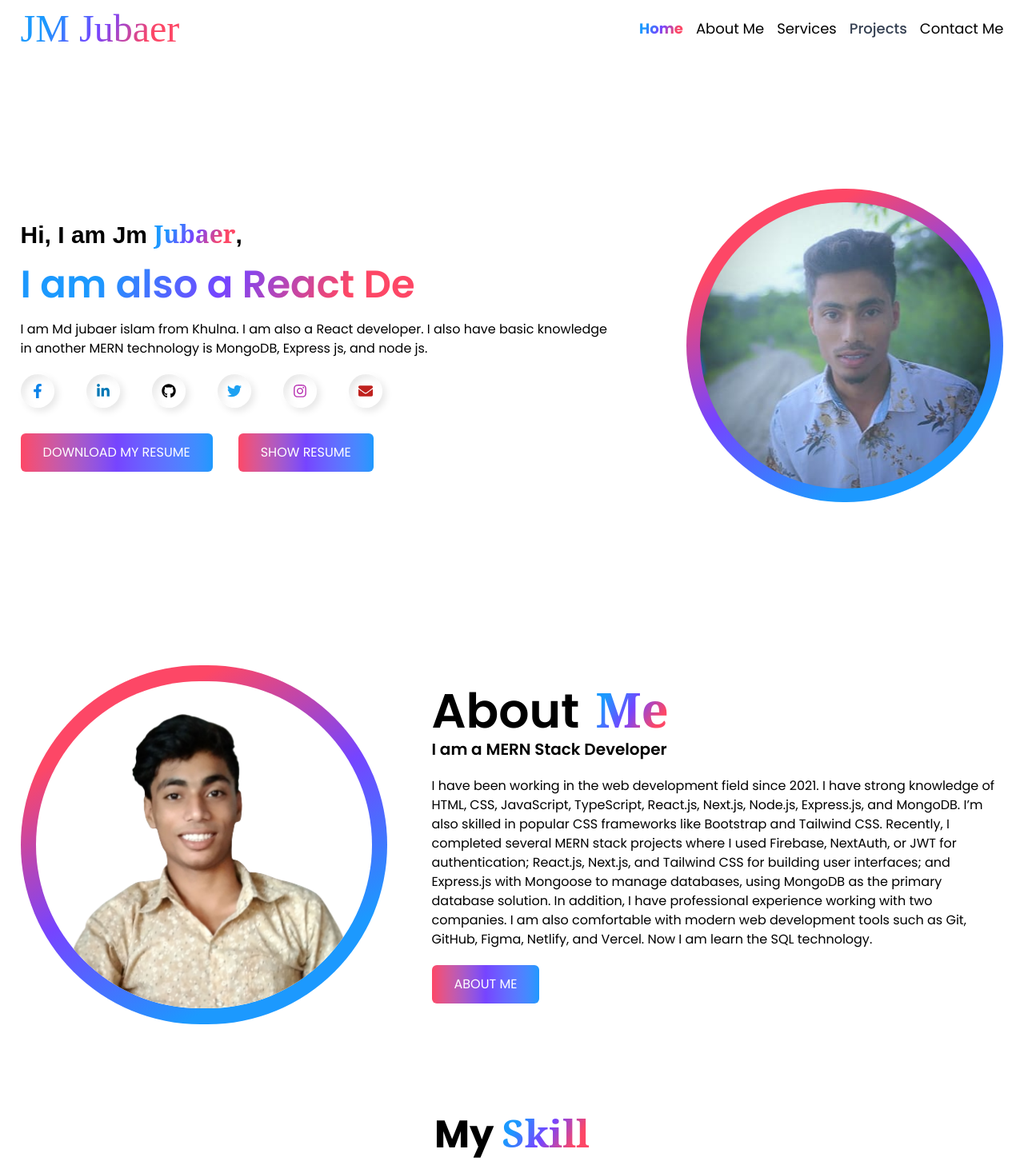
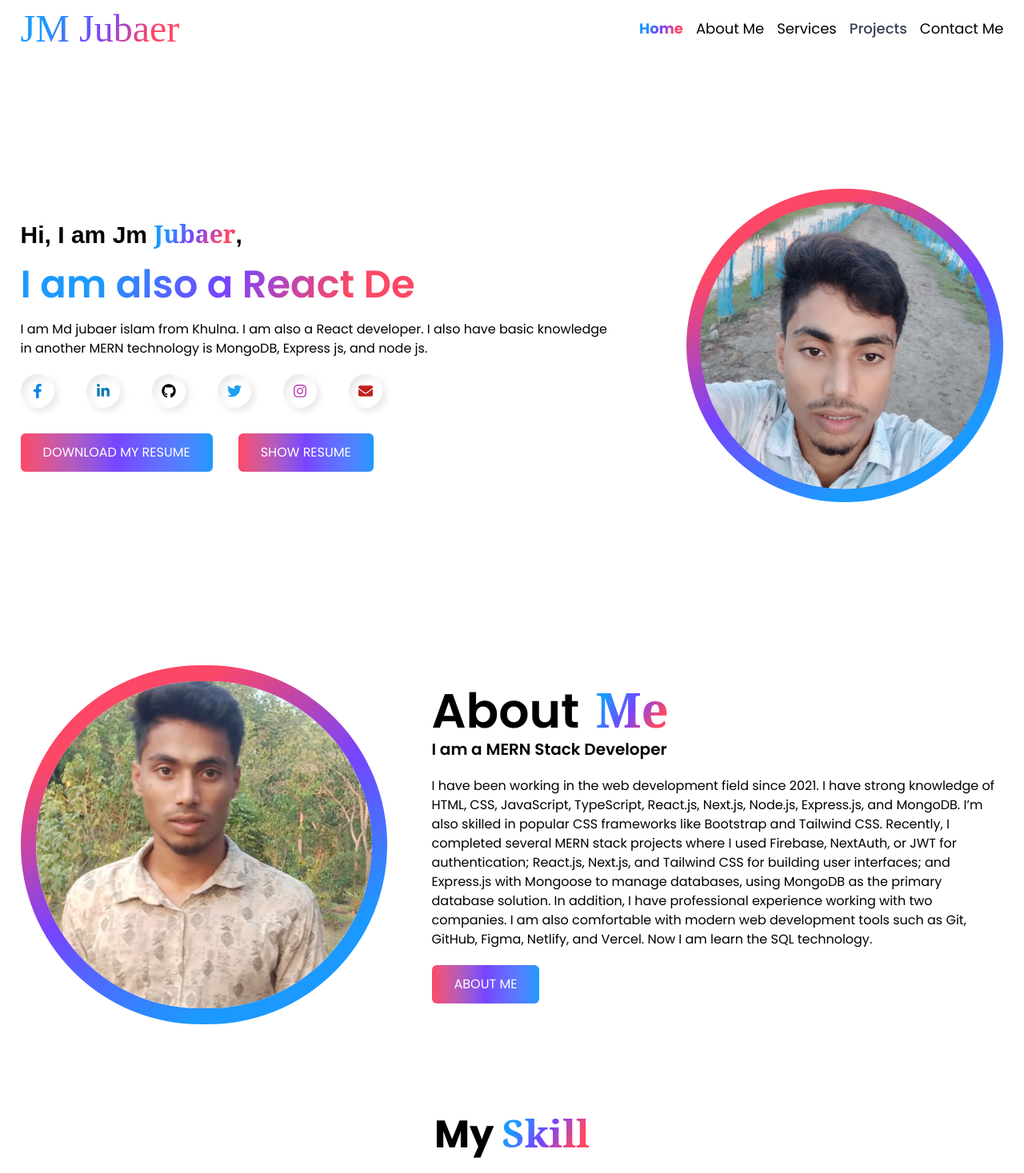
Before and after one commit to jmjubaer/jm-protfulio, a Next.js app: page / in a window 1280 px wide. Shown: the top 1467 px of the page at 80% size. Built offline with nearby package versions, Linux system fonts and the light colour scheme; no server answers; a web font is replaced by a local one.

Commit message:
fix some issue

```diff
--- a/src/app/globals.css
+++ b/src/app/globals.css
@@ -74,7 +74,7 @@ html {
     bottom: 0;
     transition: all linear 0.5s;
 }
-:where(.css-dev-only-do-not-override-1m63z2v).ant-tabs .ant-tabs-tab {
+.ant-tabs .ant-tabs-tab {
     font-size: 16px !important;
     font-weight: 700 !important;
 }
--- a/src/components/pages/home/About.tsx
+++ b/src/components/pages/home/About.tsx
@@ -1,5 +1,5 @@
 "use client";
-import image from "@/assets/my-image-2.png";
+import image from "@/assets/my-image-3.jpeg";
 import Button from "@/components/ui/Button";
 import Image from "next/image";
 const About = () => {
@@ -10,11 +10,13 @@ const About = () => {
             <div
                 data-aos='fade-right'
                 className='rounded-full mx-auto w-4/5 md:w-full bg_gradient col-span-2'>
-                <Image
-                    className='rounded-full w-[90%] h-[70vw] m-[5%] md:w-11/12 md:h-[32vw] md:m-[4.3%] bg-white object-cover'
-                    src={image}
-                    alt=''
-                />
+                <div className='rounded-full w-[90%] h-[70vw] m-[5%] md:w-11/12 md:h-[32vw] md:m-[4.3%] overflow-hidden'>
+                    <Image
+                        className=' bg-white w-full h-full object-cover scale-200 rotate-6 object-[-20px]'
+                        src={image}
+                        alt=''
+                    />
+                </div>
             </div>
             <div data-aos='fade-left' className='md:col-span-3'>
                 <h2 className='text-6xl font-semibold'>
--- a/src/components/pages/home/banner/index..tsx
+++ b/src/components/pages/home/banner/index..tsx
@@ -1,7 +1,8 @@
 "use client";
 import { TypeAnimation } from "react-type-animation";
 // import bg from "@/assets/my-image.png";
-import newImage from "@/assets/new.jpeg";
+// import newImage from "@/assets/new.jpeg";
+import newImage from "@/assets/my-image-4.jpg";
 
 import {
     FaFacebookF,
@@ -112,9 +113,9 @@ const Banner = () => {
                         <ShowResumeModal />
                     </div>
                 </div>
-                <div className='rounded-full bg_gradient mx-auto w-4/5 md:w-full order-1 md:order-3'>
+                <div className='rounded-full bg_gradient mx-auto w-4/5 md:w-full order-1 md:order-3 overflow-hidden'>
                     <Image
-                        className='rounded-full w-[90%] md:w-11/12 h-[70vw] md:h-[28vw] top-1/2 m-[5%] md:m-[4.2%] bg-white object-cover '
+                        className='rounded-full w-[90%] md:w-11/12 h-[70vw] md:h-[28vw] top-1/2 m-[5%] md:m-[4.2%] bg-white object-cover -rotate-12 '
                         src={newImage}
                         alt=''
                     />
--- a/src/services/projectServices/index.ts
+++ b/src/services/projectServices/index.ts
@@ -15,7 +15,10 @@ export const getAllProjects = async (queryParams?: TQueryParam[]) => {
         const baseUrl = `${process.env.NEXT_PUBLIC_BASE_API}/projects`;
         const fullUrl = queryString ? `${baseUrl}?${queryString}` : baseUrl;
         const res = await fetch(fullUrl, {
-            cache: "no-cache",
+            next: {
+                revalidate: 1800
+            }
+
         });
         const result = await res.json();
         return result;
--- a/src/services/skillServices/index.ts
+++ b/src/services/skillServices/index.ts
@@ -2,7 +2,9 @@
 export const getSkills = async () => {
     try {
         const res = await fetch(`${process.env.NEXT_PUBLIC_BASE_API}/skills`, {
-            cache: "force-cache",
+            next: {
+                revalidate: 1800,
+            },
         });
         const result = await res.json();
         return result;
```
Also changed, not shown: src/assets/my-image-3.jpeg (added), src/assets/my-image-4.jpg (added).
